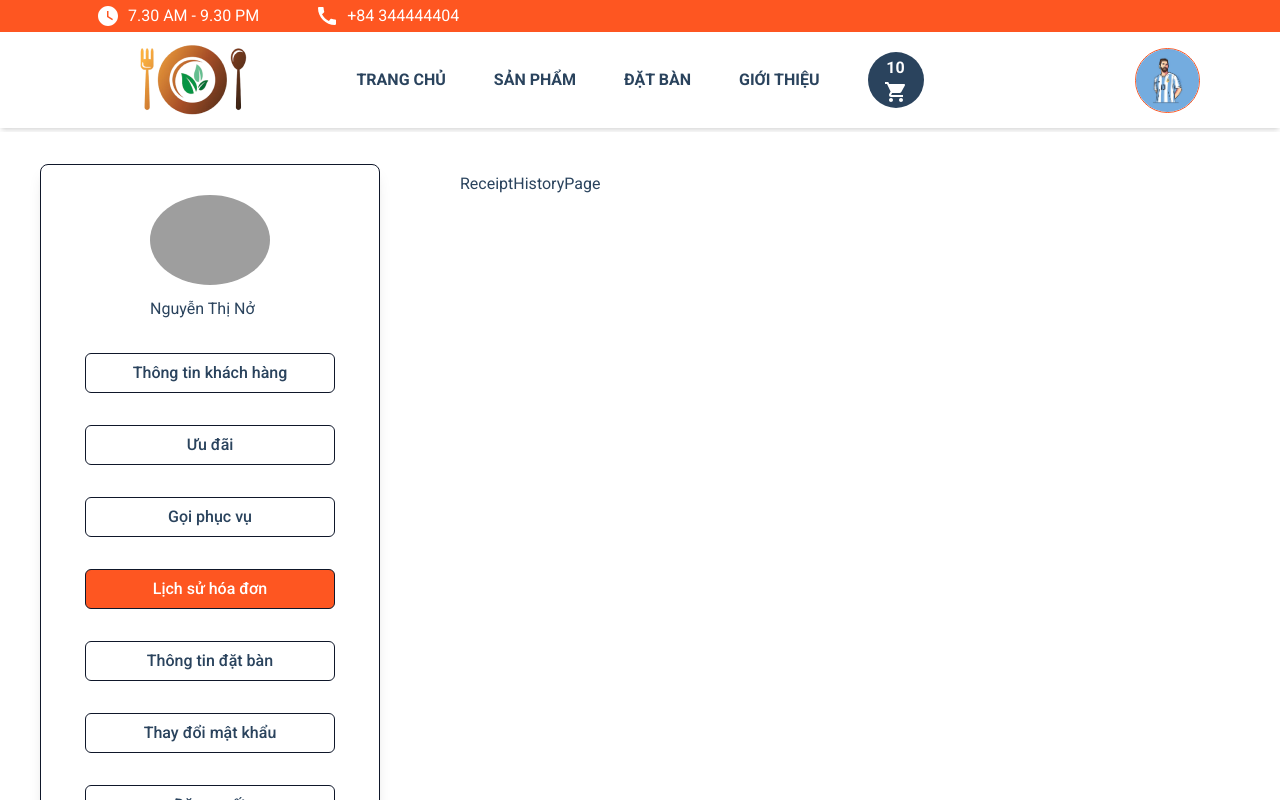
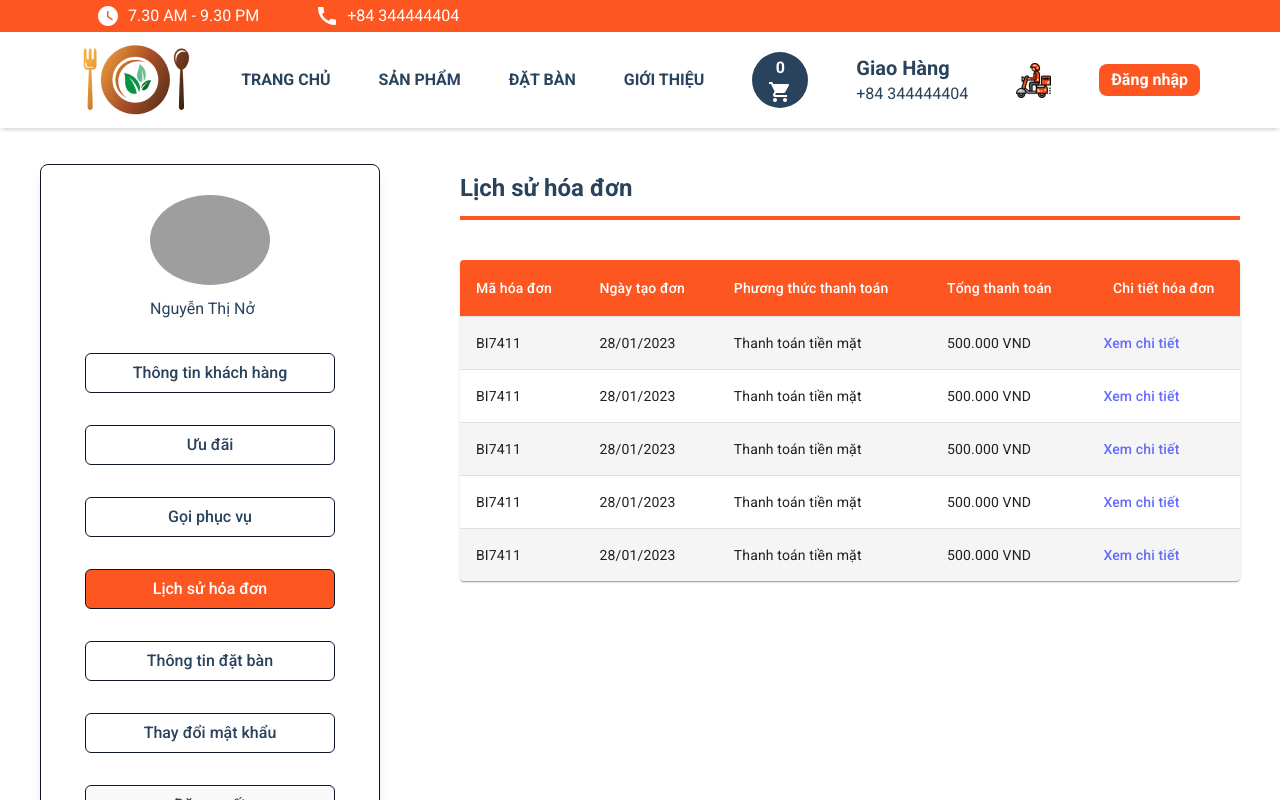
Before and after one commit to truongthienloc/se104_eateria_fe, a React (Vite) app: page /user/receipt-history in a window 1280 px wide. Shown: the top 800 px of the page. Built offline with nearby package versions, Linux system fonts and the light colour scheme; no server answers; grey boxes are pictures that could not be loaded.

Commit message:
add cartPage & modal to Logout

```diff
--- /dev/null
+++ b/src/components/CartProducItem/CartProductItem.jsx
@@ -0,0 +1,9 @@
+import React from 'react'
+
+export const CartProductItem = () => {
+  return (
+    <div>
+
+    </div>
+  )
+}
--- /dev/null
+++ b/src/components/CartProducItem/index.jsx
@@ -0,0 +1 @@
+export * from './CartProductItem'
--- /dev/null
+++ b/src/components/Modal/Modal.jsx
@@ -0,0 +1,7 @@
+import React from 'react'
+
+export const Modal = () => {
+  return (
+    <div>Modal</div>
+  )
+}
--- /dev/null
+++ b/src/components/Modal/index.jsx
@@ -0,0 +1 @@
+export * from './Modal'
--- a/src/components/ScrollToTop/ScrollToTopButton.jsx
+++ b/src/components/ScrollToTop/ScrollToTopButton.jsx
@@ -6,7 +6,6 @@ const ScrollToTopButton = () => {
 
 	useEffect(() => {
 		const handleScroll = () => {
-			console.log(window.scrollY)
 			if (window.scrollY > 20) {
 				setIsVisible(true)
 			} else {
--- a/src/components/User_Sidebar/User_Sidebar.jsx
+++ b/src/components/User_Sidebar/User_Sidebar.jsx
@@ -1,5 +1,5 @@
-import React from 'react'
-import { NavLink } from 'react-router-dom'
+import { React, useState } from 'react'
+import { NavLink, useNavigate } from 'react-router-dom'
 const menu = [
 	{
 		href: '/user/profile',
@@ -25,13 +25,17 @@ const menu = [
 		href: '/user/change-password',
 		label: 'Thay đổi mật khẩu',
 	},
-	{
-		href: '/user/logout',
-		label: 'Đăng xuất',
-	},
 ]
 
 export const User_Sidebar = () => {
+	const navigate = useNavigate()
+	const [openModal, setopenModal] = useState(false)
+	const handleLogout = () => {
+		setopenModal(true)
+	}
+	const handleCloseModal = () => {
+		setopenModal(false)
+	}
 	return (
 		<div className='flex flex-col items-center gap-8 bg-third shadow-lg w-[340px] h-[800px] ml-[40px] rounded-lg my-8 border-slate-900 border flex-shrink-0'>
 			<div>
@@ -53,6 +57,40 @@ export const User_Sidebar = () => {
 					</NavLink>
 				)
 			})}
+			<button
+				className={
+					'w-[250px] h-[40px] flex items-center justify-center rounded-md text-second border-slate-900 border hover:opacity-80 hover:text-primary transition-all'
+				}
+				onClick={handleLogout}>
+				Đăng xuất
+			</button>
+
+			{openModal && (
+				<>
+					<div className='fixed inset-0 bg-black opacity-50 backdrop-filter backdrop-blur-lg z-50'></div>
+					<div className='fixed inset-0 flex items-center justify-center z-50'>
+						<div className='modal-container bg-fourth p-8 rounded-md'>
+							<h2 className='text-2xl font-bold mb-8'>
+								Bạn có chắc chắn muốn đăng xuất không ?
+							</h2>
+							<div className='flex justify-center'>
+								<button
+									className='bg-third text-primary font-semibold w-[120px] h-[44px] rounded mx-5 border-primary border-[1px]'
+									onClick={handleCloseModal}>
+									Hủy
+								</button>
+								<button
+									className='bg-primary text-third font-semibold w-[120px] h-[44px] rounded mx-5 border-primary border-[1px]'
+									onClick={() => {
+										navigate('/')
+									}}>
+									Đăng xuất
+								</button>
+							</div>
+						</div>
+					</div>
+				</>
+			)}
 		</div>
 	)
 }
--- a/src/layouts/DefaultLayout/DefaultLayout.jsx
+++ b/src/layouts/DefaultLayout/DefaultLayout.jsx
@@ -6,7 +6,7 @@ import { ScrollToTopButton } from '~/components/ScrollToTop'
 function DefaultLayout() {
 	return (
 		<div className='flex flex-col min-h-screen overflow-x-hidden box-border font-roboto text-second'>
-			<NavBar_Login />
+			<NavBar />
 			<Outlet />
 			<Footer />
 			<ScrollToTopButton />
--- a/src/pages/CartPage/CartPage.jsx
+++ b/src/pages/CartPage/CartPage.jsx
@@ -1,5 +1,107 @@
-import React from 'react'
+import React, { useEffect } from 'react'
+import { styled } from '@mui/material/styles'
+import Table from '@mui/material/Table'
+import TableBody from '@mui/material/TableBody'
+import TableCell, { tableCellClasses } from '@mui/material/TableCell'
+import TableContainer from '@mui/material/TableContainer'
+import TableHead from '@mui/material/TableHead'
+import TableRow from '@mui/material/TableRow'
+import Paper from '@mui/material/Paper'
+import DeleteIcon from '@mui/icons-material/Delete';
 
 export const CartPage = () => {
-	return <div>CartPage</div>
+	let Total = 0;
+	const handleRemoveCartItem = (productID) => {
+		// Xóa sản phẩm khỏi giỏ hàng
+	}
+	const handleOrderBtn = () => {
+		// Đặt món
+	}
+	const StyledTableCell = styled(TableCell)(({ theme }) => ({
+		[`&.${tableCellClasses.head}`]: {
+			// backgroundColor: theme.palette.common.black,
+			color: theme.palette.common.white,
+		},
+		[`&.${tableCellClasses.body}`]: {
+			fontSize: 14,
+		},
+	}))
+
+	const StyledTableRow = styled(TableRow)(({ theme }) => ({
+		'&:nth-of-type(odd)': {
+			backgroundColor: theme.palette.action.hover,
+		},
+		// hide last border
+		'&:last-child td, &:last-child th': {
+			border: 0,
+		},
+	}))
+
+	function createData(dishID, imgLink, dishName, price, quantity) {
+		let total = parseInt(price) * quantity + ".000 VND";
+		Total += parseInt(price) * quantity;
+		let imageLink = "https://cdn.tgdd.vn/Files/2022/01/25/1412805/cach-nau-pho-bo-nam-dinh-chuan-vi-thom-ngon-nhu-hang-quan-202201250230038502.jpg";
+		return {dishID, imageLink, dishName, price, quantity, total}
+	}
+
+	const rows = [
+		createData(1, 'url', 'Phở bò đặc biệt', '65.000 VND', 3),
+		createData(1, 'url', 'Phở bò đặc biệt', '65.000 VND', 3),
+		createData(1, 'url', 'Phở bò đặc biệt', '65.000 VND', 3),
+		createData(1, 'url', 'Phở bò đặc biệt', '65.000 VND', 3),
+		createData(1, 'url', 'Phở bò đặc biệt', '65.000 VND', 3),
+	]
+	return (
+		<div className='flex flex-col pb-10 pt-1'>
+			<div className='w-full h-[160px] mt-1 mb-5 bg-headerBanner bg-no-repeat bg-cover flex justify-center items-center'>
+				<p className='uppercase text-third font-bold text-2xl'>Giỏ hàng</p>
+				{/* <img className="w-full h-full object-contain" src={banner}/> */}
+			</div>
+
+			<div>
+				<TableContainer component={Paper} className='flex justify-center'>
+					<Table
+						className='min-w-[700px] max-w-[1000px] shadow-none'
+						aria-label='customized table'>
+						<TableHead className='bg-primary text-third'>
+							<TableRow>
+								<StyledTableCell className='w-[300px]'>Món ăn</StyledTableCell>
+								<StyledTableCell>Tên món ăn</StyledTableCell>
+								<StyledTableCell>Đơn giá</StyledTableCell>
+								<StyledTableCell>Số lượng</StyledTableCell>
+								<StyledTableCell>Thành tiền</StyledTableCell>
+								<StyledTableCell>Hủy chọn</StyledTableCell>
+							</TableRow>
+						</TableHead>
+						<TableBody >
+							{rows.map((row) => (
+								<StyledTableRow key={row.dishID}>
+									<StyledTableCell component='th' scope='row' className='w-[150px]'>
+										<div className='w-full h-full'>
+											<img src={row.imageLink} className='object-contain'/>
+										</div>
+									</StyledTableCell>
+									<StyledTableCell>{row.dishName}</StyledTableCell>
+									<StyledTableCell>{row.price}</StyledTableCell>
+									<StyledTableCell>{row.quantity}</StyledTableCell>
+									<StyledTableCell>{row.total}</StyledTableCell>
+									<StyledTableCell>
+										<button className='cursor-pointer'
+										onClick={handleRemoveCartItem}
+										id='cart-remove-button'>
+											<DeleteIcon className='hover:text-red-500 transition-all'/>
+										</button>
+									</StyledTableCell>
+								</StyledTableRow>
+							))}
+						</TableBody>
+					</Table>
+				</TableContainer>
+			</div>
+			<div className='flex flex-col w-full py-5'>
+				<p className='ml-auto mr-[30%] font-bold text-xl'>Tổng tiền: {Total}.000 VND</p>
+				<button className='bg-primary text-third round w-40'> Gọi món </button>
+			</div>
+		</div>
+	)
 }
--- a/src/pages/User/ReceiptHistoryPage.jsx
+++ b/src/pages/User/ReceiptHistoryPage.jsx
@@ -1,9 +1,88 @@
 import React from 'react'
+import { styled } from '@mui/material/styles'
+import Table from '@mui/material/Table'
+import TableBody from '@mui/material/TableBody'
+import TableCell, { tableCellClasses } from '@mui/material/TableCell'
+import TableContainer from '@mui/material/TableContainer'
+import TableHead from '@mui/material/TableHead'
+import TableRow from '@mui/material/TableRow'
+import Paper from '@mui/material/Paper'
 
 export const ReceiptHistoryPage = () => {
+	const StyledTableCell = styled(TableCell)(({ theme }) => ({
+		[`&.${tableCellClasses.head}`]: {
+			// backgroundColor: theme.palette.common.black,
+			color: theme.palette.common.white,
+		},
+		[`&.${tableCellClasses.body}`]: {
+			fontSize: 14,
+		},
+	}))
+
+	const StyledTableRow = styled(TableRow)(({ theme }) => ({
+		'&:nth-of-type(odd)': {
+			backgroundColor: theme.palette.action.hover,
+		},
+		// hide last border
+		'&:last-child td, &:last-child th': {
+			border: 0,
+		},
+	}))
+
+	function createData(receiptID, date, paymentMethod, totalBill, detail) {
+		let payMethod = "Thanh toán tiền mặt";
+		console.log(paymentMethod);
+		if (paymentMethod !== "cash") {
+			 payMethod = (paymentMethod === "banking") ? "Chuyển khoản ngân hàng" : "Ví điện tử Momo";
+		}
+		return { receiptID, date, payMethod, totalBill, detail }
+	}
+
+	const rows = [
+		createData("BI7411","28/01/2023","cash","500.000 VND","Xem"),
+		createData("BI7411","28/01/2023","cash","500.000 VND","Xem"),
+		createData("BI7411","28/01/2023","cash","500.000 VND","Xem"),
+		createData("BI7411","28/01/2023","cash","500.000 VND","Xem"),
+		createData("BI7411","28/01/2023","cash","500.000 VND","Xem"),
+	]
 	return (
-		<div className='w-full h-full pl-10 pt-10'>
-			ReceiptHistoryPage
+		<div className='w-full h-full px-10 pt-10 '>
+			<div className='mb-10'>
+				<p className='font-bold text-2xl'>Lịch sử hóa đơn</p>
+				<div className='bg-primary w-full h-1 my-3'></div>
+			</div>
+			<TableContainer component={Paper}>
+				<Table sx={{ minWidth: 700 }} aria-label='customized table'>
+					<TableHead className='bg-primary'>
+						<TableRow>
+							<StyledTableCell>Mã hóa đơn</StyledTableCell>
+							<StyledTableCell>Ngày tạo đơn</StyledTableCell>
+							<StyledTableCell>Phương thức thanh toán</StyledTableCell>
+							<StyledTableCell>Tổng thanh toán</StyledTableCell>
+							<StyledTableCell align='center'>Chi tiết hóa đơn</StyledTableCell>
+						</TableRow>
+					</TableHead>
+					<TableBody>
+						{rows.map((row) => (
+							<StyledTableRow key={row.receiptID}>
+								<StyledTableCell component='th' scope='row'>
+									{row.receiptID}
+								</StyledTableCell>
+								<StyledTableCell align='justify'>
+									{row.date}
+								</StyledTableCell>
+								<StyledTableCell align='justify'>{row.payMethod}</StyledTableCell>
+								<StyledTableCell align='justify'>
+									{row.totalBill}
+								</StyledTableCell>
+								<StyledTableCell className='flex items-center'>
+									<a href={`/bill/id?${row.receiptID}`}>Xem chi tiết</a>
+								</StyledTableCell>
+							</StyledTableRow>
+						))}
+					</TableBody>
+				</Table>
+			</TableContainer>
 		</div>
 	)
 }
--- a/src/styles/index.scss
+++ b/src/styles/index.scss
@@ -63,14 +63,14 @@ button {
 	// transition: border-color 0.25s;
 }
 
-button:hover {
-	border-color: #646cff;
-}
+// button:hover {
+// 	border-color: #646cff;
+// }
 
-button:focus,
-button:focus-visible {
-	outline: 4px auto -webkit-focus-ring-color;
-}
+// button:focus,
+// button:focus-visible {
+// 	outline: 4px auto -webkit-focus-ring-color;
+// }
 
 @media (prefers-color-scheme: light) {
 	:root {
--- a/tailwind.config.js
+++ b/tailwind.config.js
@@ -30,6 +30,9 @@ export default {
       animation: {
         "fadeIn": "fadeIn 0.5s ease-in-out",
       },
+      backgroundImage: {
+        "headerBanner": "url('~/assets/images/banner.svg')"
+      },
 
       // that is actual animation
       keyframes: (theme) => ({
```
Also changed, not shown: src/assets/images/banner.svg (added).
